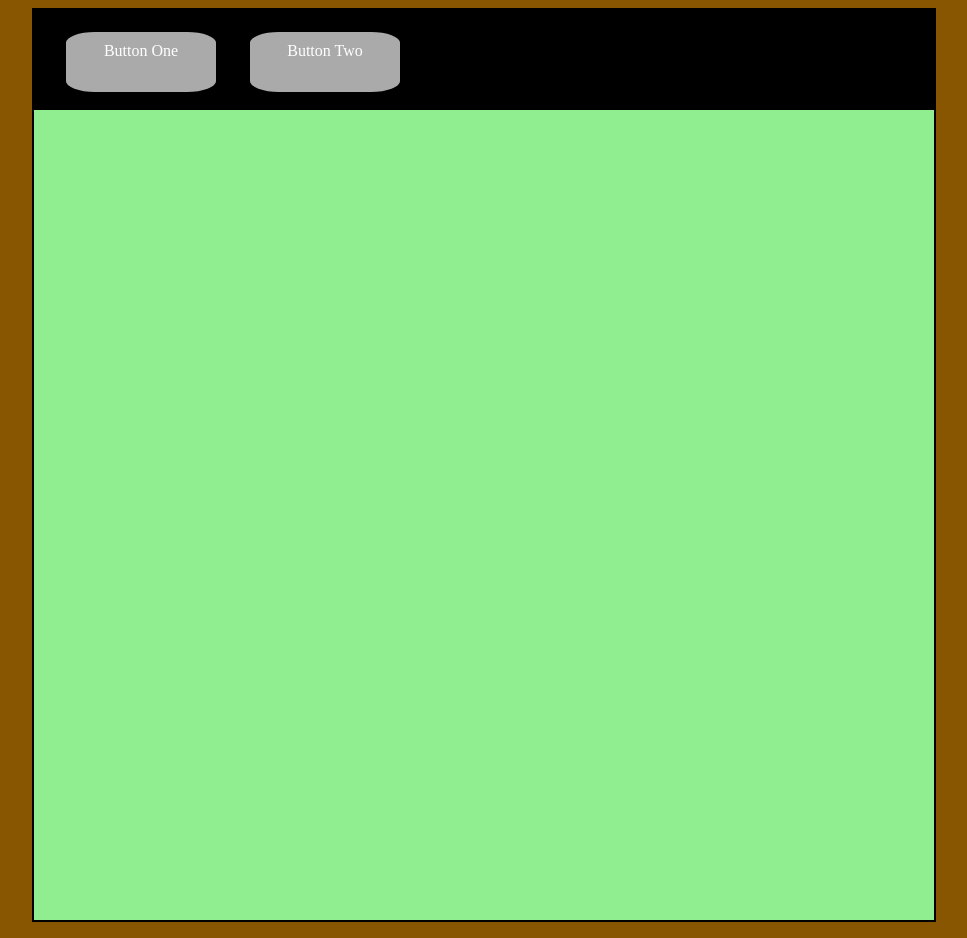
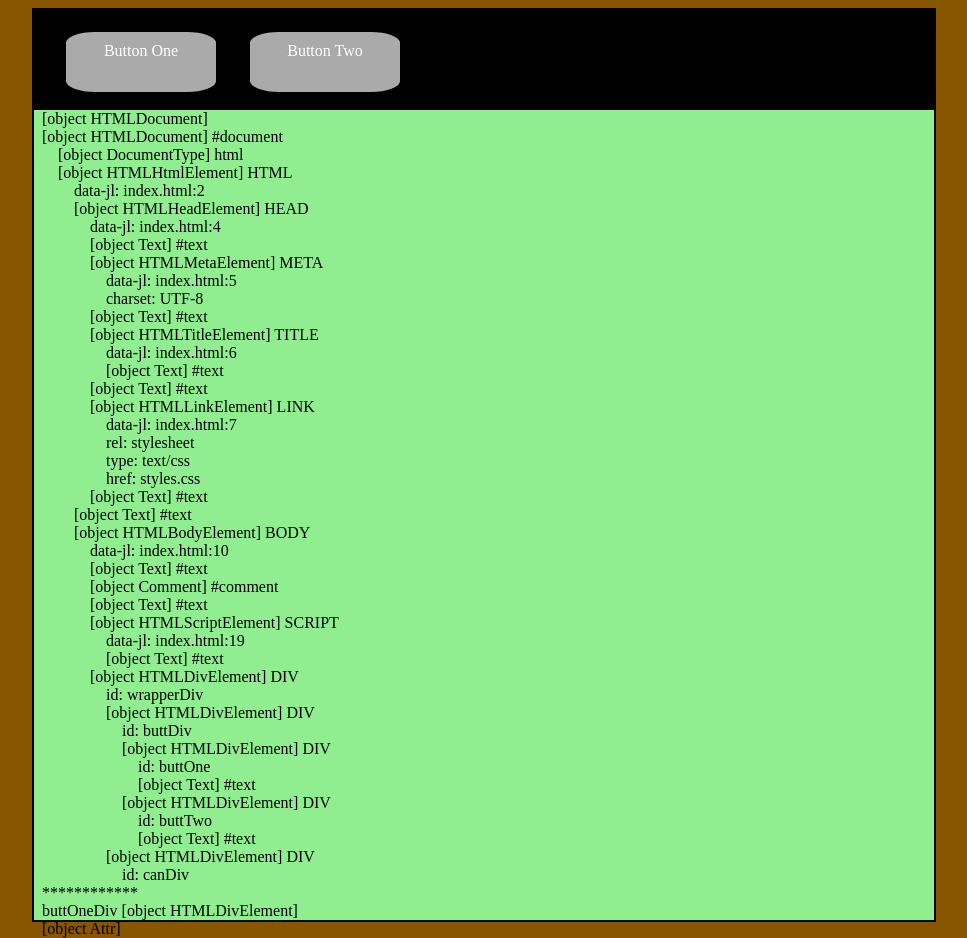
Before and after one commit to lorankary/DOM, a plain HTML site: page index.html in a window 1280 px wide. Shown: the whole page, without its empty margins (156-1123 px from the left). Drawn offline with Linux system fonts and the light colour scheme.

Commit message:
Instead of logging to console, write out to the window
The original version recursively descends the document tree and logs to
the console.
This version writes out the log info to the div#canDiv instead.
The style white-space:pre preserves all the white space for new lines
and indenting.

```diff
--- a/index.html
+++ b/index.html
@@ -39,17 +39,18 @@
       canDiv.setAttribute("id", "canDiv");
       wrapperDiv.appendChild(canDiv);
 
-      console.log(window.document);
-      recurseDocumentTree(window.document, "");
+      var text = "  " + window.document +"\n";
+      recurseDocumentTree(window.document, "  ");
+
       // recurseDocumentTree() -- descend recursively the tree of elements
       function recurseDocumentTree(node, indent) {
-        console.log(`${indent}${node} ${node.nodeName}`);
+        text += `${indent}${node} ${node.nodeName}\n`;
         // if this node is an Element and it has any attributes,
         // show the attribute names and values
         if(node.nodeType === Node.ELEMENT_NODE && node.hasAttributes()) {
           for(let i = 0; i < node.attributes.length; i++){
             var attr = node.attributes[i];
-            console.log(`${indent}    ${attr.name}: ${attr.value}`)
+            text += `${indent}    ${attr.name}: ${attr.value}\n`;
           }
         }
         // recurse into all the children of this node
@@ -62,10 +63,12 @@
       // Get one element from the tree using the
       // getElementById() api and display
       var buttOneDiv = document.getElementById('buttDiv');
-      console.log("************");
-      console.log(`buttOneDiv ${buttOneDiv}`);
-      console.log(buttOneDiv.attributes['id']);
-    </script>
+      text += "  ************\n";
+      text += `  buttOneDiv ${buttOneDiv}\n`;
+      text += "  " + buttOneDiv.attributes['id'] +"\n";
+      canDiv.textContent = text;
+     </script>
+
   </body>
 
 </html>
--- a/styles.css
+++ b/styles.css
@@ -14,7 +14,7 @@ body{
   background-color: black;
   width:900px;
   height:100px;
-  float:left;
+//  float:left;
 
 }
 #buttOne{
@@ -51,5 +51,5 @@ body{
   background-color: lightgreen;
   width:900px;
   height:810px;
-  float:left;
+  white-space:pre;
 }
```
